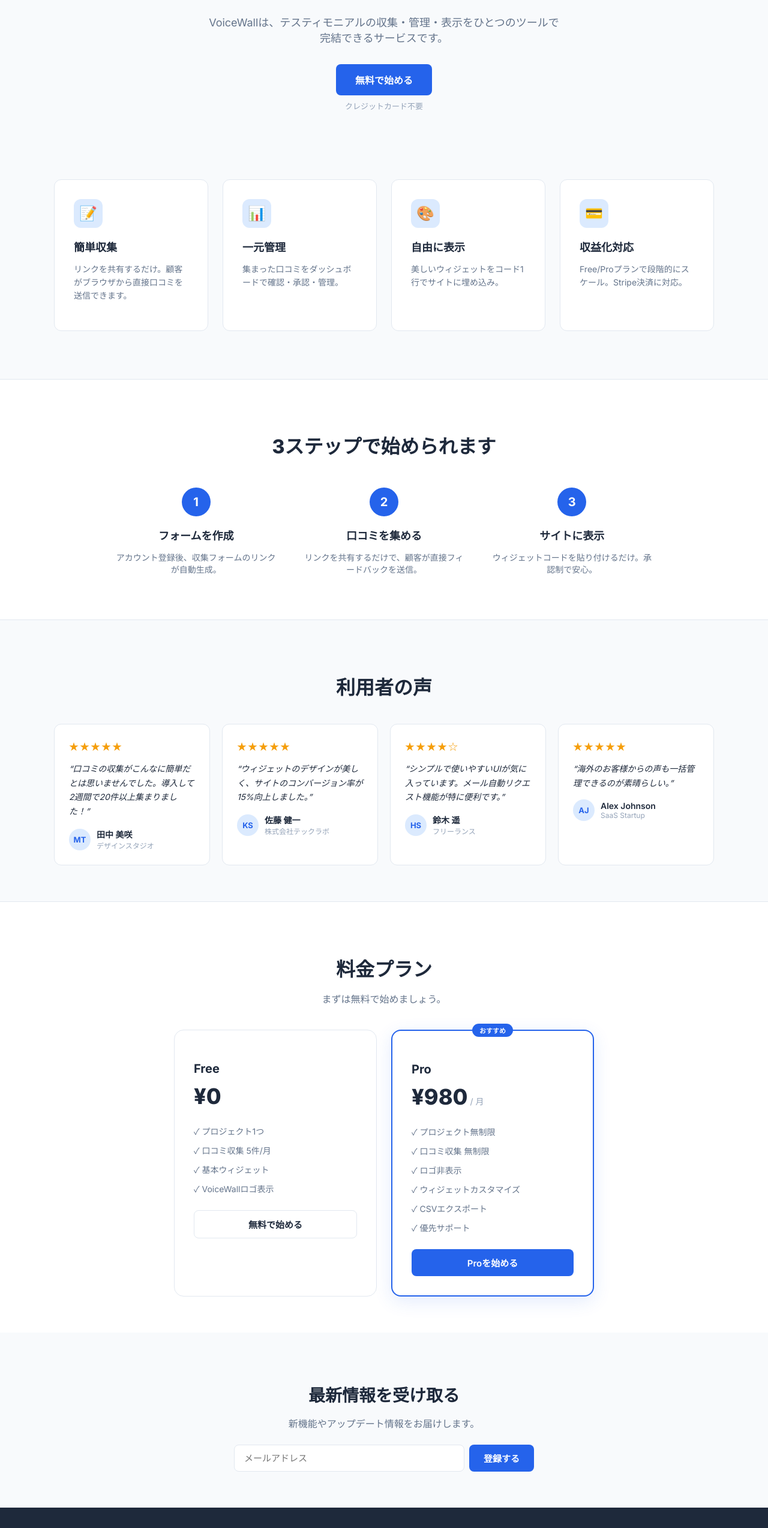
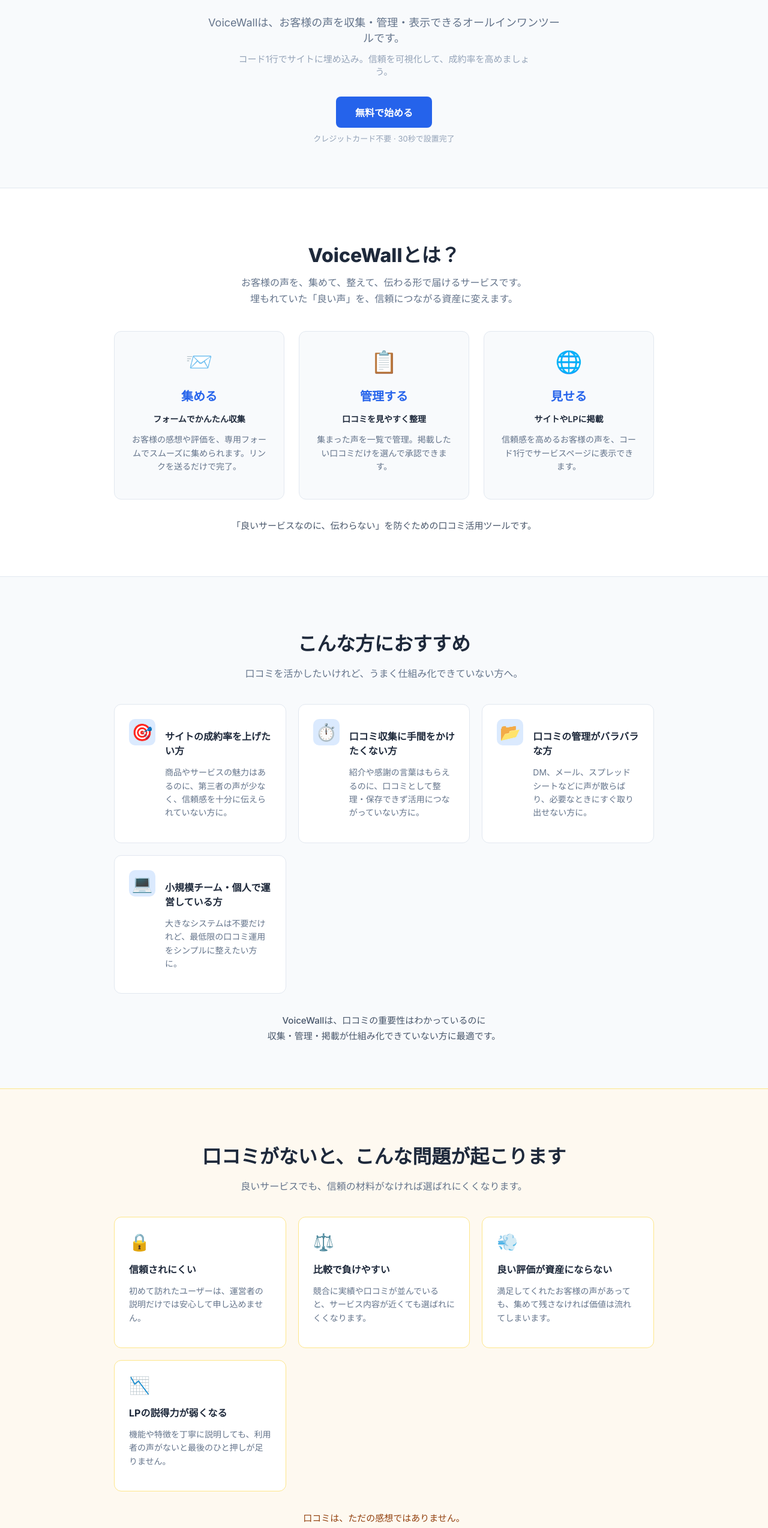
Before and after one commit to MKanasugi000/voicewall, a Next.js app: page / in a window 1280 px wide. Shown: the part 240-2788 px from the top of the page at 60% size. Built offline with nearby package versions, Linux system fonts and the light colour scheme.

Commit message:
Update: 2026-03-09 17:59

```diff
--- a/src/app/page.tsx
+++ b/src/app/page.tsx
@@ -41,19 +41,39 @@
     { n: "3", t: "サイトに表示", d: "ウィジェットコードを貼り付けるだけ。承認制で安心。" },
   ];
 
+  const aboutCards = [
+    { icon: "📨", t: "集める", sub: "フォームでかんたん収集", d: "お客様の感想や評価を、専用フォームでスムーズに集められます。リンクを送るだけで完了。" },
+    { icon: "📋", t: "管理する", sub: "口コミを見やすく整理", d: "集まった声を一覧で管理。掲載したい口コミだけを選んで承認できます。" },
+    { icon: "🌐", t: "見せる", sub: "サイトやLPに掲載", d: "信頼感を高めるお客様の声を、コード1行でサービスページに表示できます。" },
+  ];
+
+  const personas = [
+    { icon: "🎯", t: "サイトの成約率を上げたい方", d: "商品やサービスの魅力はあるのに、第三者の声が少なく、信頼感を十分に伝えられていない方に。" },
+    { icon: "⏱️", t: "口コミ収集に手間をかけたくない方", d: "紹介や感謝の言葉はもらえるのに、口コミとして整理・保存できず活用につながっていない方に。" },
+    { icon: "📂", t: "口コミの管理がバラバラな方", d: "DM、メール、スプレッドシートなどに声が散らばり、必要なときにすぐ取り出せない方に。" },
+    { icon: "💻", t: "小規模チーム・個人で運営している方", d: "大きなシステムは不要だけれど、最低限の口コミ運用をシンプルに整えたい方に。" },
+  ];
+
+  const painPoints = [
+    { icon: "🔒", t: "信頼されにくい", d: "初めて訪れたユーザーは、運営者の説明だけでは安心して申し込めません。" },
+    { icon: "⚖️", t: "比較で負けやすい", d: "競合に実績や口コミが並んでいると、サービス内容が近くても選ばれにくくなります。" },
+    { icon: "💨", t: "良い評価が資産にならない", d: "満足してくれたお客様の声があっても、集めて残さなければ価値は流れてしまいます。" },
+    { icon: "📉", t: "LPの説得力が弱くなる", d: "機能や特徴を丁寧に説明しても、利用者の声がないと最後のひと押しが足りません。" },
+  ];
+
   const plans = [
     {
       name: "Free",
       price: "¥0",
       per: "",
-      items: ["プロジェクト1つ", "口コミ収集 5件/月", "基本ウィジェット", "VoiceWallロゴ表示"],
+      items: ["プロジェクト1つ", "口コミ収集 10件/月", "基本ウィジェット", "VoiceWallロゴ表示"],
       btn: "無料で始める",
       href: "/login",
       featured: false,
     },
     {
       name: "Pro",
-      price: "¥980",
+      price: "¥2,980",
       per: "/ 月",
       items: ["プロジェクト無制限", "口コミ収集 無制限", "ロゴ非表示", "ウィジェットカスタマイズ", "CSVエクスポート", "優先サポート"],
       btn: "Proを始める",
@@ -94,17 +114,96 @@
         <h1 style={{ fontSize: "clamp(32px,5vw,52px)", fontWeight: 800, lineHeight: 1.2, marginBottom: 16, color: "#1e293b" }}>
           口コミを<span style={{ color: "#2563eb" }}>集めて</span>、<span style={{ color: "#2563eb" }}>見せる</span>。
         </h1>
-        <p style={{ fontSize: 18, color: "#64748b", maxWidth: 600, margin: "0 auto 32px" }}>
-          VoiceWallは、テスティモニアルの収集・管理・表示をひとつのツールで完結できるサービスです。
+        <p style={{ fontSize: 18, color: "#64748b", maxWidth: 600, margin: "0 auto 12px" }}>
+          VoiceWallは、お客様の声を収集・管理・表示できるオールインワンツールです。
+        </p>
+        <p style={{ fontSize: 15, color: "#94a3b8", maxWidth: 500, margin: "0 auto 32px" }}>
+          コード1行でサイトに埋め込み。信頼を可視化して、成約率を高めましょう。
         </p>
         <a href="/login" style={{ display: "inline-block", padding: "14px 32px", borderRadius: 8, background: "#2563eb", color: "#fff", fontSize: 16, fontWeight: 600, textDecoration: "none" }}>
           無料で始める
         </a>
-        <p style={{ fontSize: 13, color: "#94a3b8", marginTop: 8 }}>クレジットカード不要</p>
+        <p style={{ fontSize: 13, color: "#94a3b8", marginTop: 8 }}>クレジットカード不要 · 30秒で設置完了</p>
+      </section>
+
+      {/* VoiceWallとは？ */}
+      <section style={{ background: "#fff", padding: "60px 20px", borderTop: "1px solid #e2e8f0", borderBottom: "1px solid #e2e8f0" }}>
+        <div style={{ maxWidth: 900, margin: "0 auto", textAlign: "center" }}>
+          <h2 style={{ fontSize: 32, fontWeight: 800, marginBottom: 12, color: "#1e293b" }}>VoiceWallとは？</h2>
+          <p style={{ fontSize: 16, color: "#64748b", maxWidth: 600, margin: "0 auto 40px", lineHeight: 1.7 }}>
+            お客様の声を、集めて、整えて、伝わる形で届けるサービスです。<br />
+            埋もれていた「良い声」を、信頼につながる資産に変えます。
+          </p>
+          <div style={{ display: "grid", gridTemplateColumns: "repeat(auto-fit,minmax(240px,1fr))", gap: 24 }}>
+            {aboutCards.map((c, i) => (
+              <div key={i} style={{ background: "#f8fafc", borderRadius: 12, padding: 28, border: "1px solid #e2e8f0", textAlign: "center" }}>
+                <div style={{ fontSize: 36, marginBottom: 12 }}>{c.icon}</div>
+                <h3 style={{ fontSize: 20, fontWeight: 700, color: "#2563eb", marginBottom: 4 }}>{c.t}</h3>
+                <p style={{ fontSize: 14, fontWeight: 600, color: "#1e293b", marginBottom: 8 }}>{c.sub}</p>
+                <p style={{ fontSize: 14, color: "#64748b", lineHeight: 1.6 }}>{c.d}</p>
+              </div>
+            ))}
+          </div>
+          <p style={{ fontSize: 15, color: "#475569", marginTop: 32, fontWeight: 500 }}>
+            「良いサービスなのに、伝わらない」を防ぐための口コミ活用ツールです。
+          </p>
+        </div>
+      </section>
+
+      {/* こんな方におすすめ */}
+      <section style={{ maxWidth: 900, margin: "0 auto", padding: "60px 20px" }}>
+        <div style={{ textAlign: "center", marginBottom: 40 }}>
+          <h2 style={{ fontSize: 32, fontWeight: 800, marginBottom: 12, color: "#1e293b" }}>こんな方におすすめ</h2>
+          <p style={{ fontSize: 16, color: "#64748b" }}>
+            口コミを活かしたいけれど、うまく仕組み化できていない方へ。
+          </p>
+        </div>
+        <div style={{ display: "grid", gridTemplateColumns: "repeat(auto-fit,minmax(280px,1fr))", gap: 20 }}>
+          {personas.map((p, i) => (
+            <div key={i} style={{ background: "#fff", borderRadius: 12, padding: 24, border: "1px solid #e2e8f0", display: "flex", gap: 16, alignItems: "flex-start" }}>
+              <div style={{ fontSize: 28, flexShrink: 0, width: 44, height: 44, borderRadius: 10, background: "#dbeafe", display: "flex", alignItems: "center", justifyContent: "center" }}>{p.icon}</div>
+              <div>
+                <h3 style={{ fontSize: 16, fontWeight: 700, color: "#1e293b", marginBottom: 6 }}>{p.t}</h3>
+                <p style={{ fontSize: 14, color: "#64748b", lineHeight: 1.6 }}>{p.d}</p>
+              </div>
+            </div>
+          ))}
+        </div>
+        <p style={{ textAlign: "center", fontSize: 15, color: "#475569", marginTop: 32, fontWeight: 500, lineHeight: 1.7 }}>
+          VoiceWallは、口コミの重要性はわかっているのに<br />
+          収集・管理・掲載が仕組み化できていない方に最適です。
+        </p>
+      </section>
+
+      {/* 口コミがないとこんな問題が… */}
+      <section style={{ background: "#fef9f0", padding: "60px 20px", borderTop: "1px solid #fde68a", borderBottom: "1px solid #fde68a" }}>
+        <div style={{ maxWidth: 900, margin: "0 auto" }}>
+          <div style={{ textAlign: "center", marginBottom: 40 }}>
+            <h2 style={{ fontSize: 32, fontWeight: 800, marginBottom: 12, color: "#1e293b" }}>口コミがないと、こんな問題が起こります</h2>
+            <p style={{ fontSize: 16, color: "#64748b" }}>
+              良いサービスでも、信頼の材料がなければ選ばれにくくなります。
+            </p>
+          </div>
+          <div style={{ display: "grid", gridTemplateColumns: "repeat(auto-fit,minmax(240px,1fr))", gap: 20 }}>
+            {painPoints.map((p, i) => (
+              <div key={i} style={{ background: "#fff", borderRadius: 12, padding: 24, border: "1px solid #fde68a" }}>
+                <div style={{ fontSize: 28, marginBottom: 12 }}>{p.icon}</div>
+                <h3 style={{ fontSize: 16, fontWeight: 700, color: "#1e293b", marginBottom: 8 }}>{p.t}</h3>
+                <p style={{ fontSize: 14, color: "#64748b", lineHeight: 1.6 }}>{p.d}</p>
+              </div>
+            ))}
+          </div>
+          <p style={{ textAlign: "center", fontSize: 15, color: "#92400e", marginTop: 32, fontWeight: 500, lineHeight: 1.7 }}>
+            口コミは、ただの感想ではありません。<br />
+            見込み顧客の不安を減らし、行動を後押しする「信頼の証拠」です。
+          </p>
+        </div>
       </section>
 
       {/* Features */}
-      <section id="features" style={{ maxWidth: 1100, margin: "0 auto", padding: "40px 20px 80px", display: "grid", gridTemplateColumns: "repeat(auto-fit,minmax(240px,1fr))", gap: 24 }}>
+      <section id="features" style={{ maxWidth: 1100, margin: "0 auto", padding: "60px 20px 80px" }}>
+        <h2 style={{ fontSize: 32, fontWeight: 800, textAlign: "center", marginBottom: 40, color: "#1e293b" }}>主な機能</h2>
+        <div style={{ display: "grid", gridTemplateColumns: "repeat(auto-fit,minmax(240px,1fr))", gap: 24 }}>
           {features.map((f, i) => (
             <div key={i} style={{ background: "#fff", borderRadius: 12, padding: 32, border: "1px solid #e2e8f0" }}>
               <div style={{ width: 48, height: 48, borderRadius: 12, background: "#dbeafe", display: "flex", alignItems: "center", justifyContent: "center", fontSize: 24, marginBottom: 16 }}>{f.icon}</div>
@@ -112,6 +211,7 @@
               <p style={{ color: "#64748b", fontSize: 14, lineHeight: 1.6 }}>{f.d}</p>
             </div>
           ))}
+        </div>
       </section>
 
       {/* How it works */}
```
Lines whose indentation alone changed are shown as unchanged.
